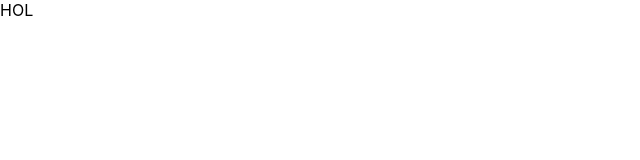
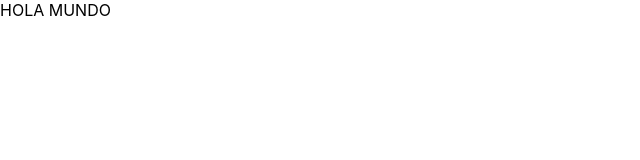
Before and after one commit to kato223272/GymEagleProyecto, a React (Create React App) app: page / in a window 1280 px wide. Shown: the top 160 px of the page, without its empty margins (0-640 px from the left). Built offline with nearby package versions, Linux system fonts and the light colour scheme.

Commit message:
Actualización del texto

```diff
--- a/src/Inicio.jsx
+++ b/src/Inicio.jsx
@@ -3,7 +3,7 @@ import React from 'react'
 const Inicio = () => {
   return (
     <div>
-      HOL
+      HOLA MUNDO
     </div>
   )
 }
```
